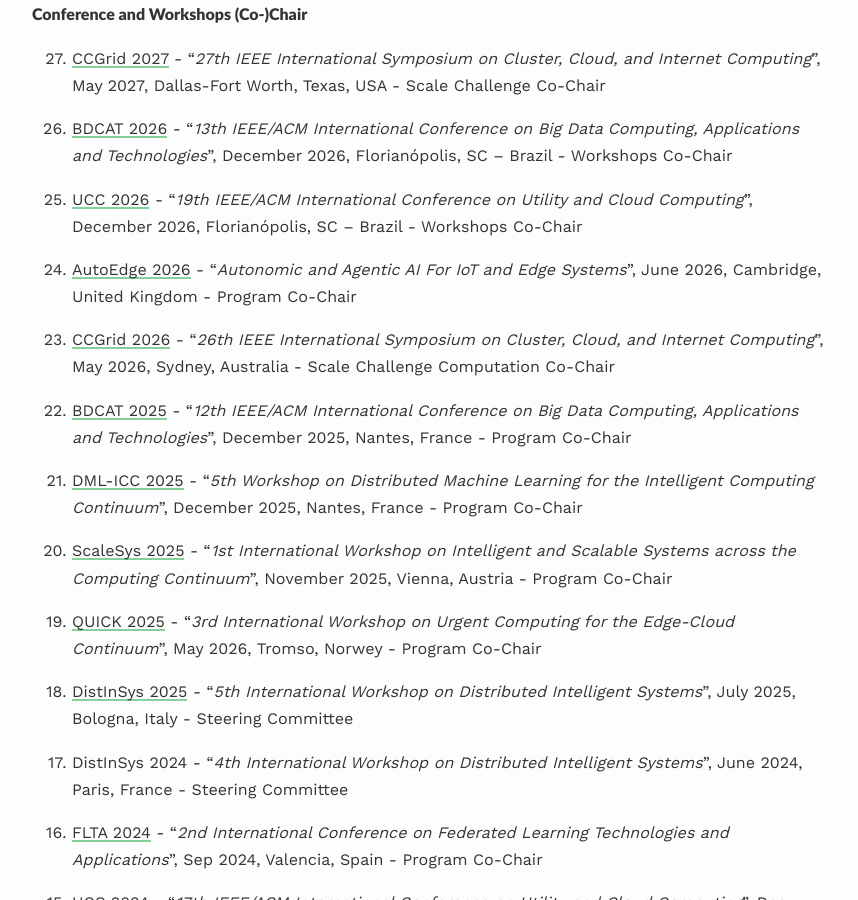
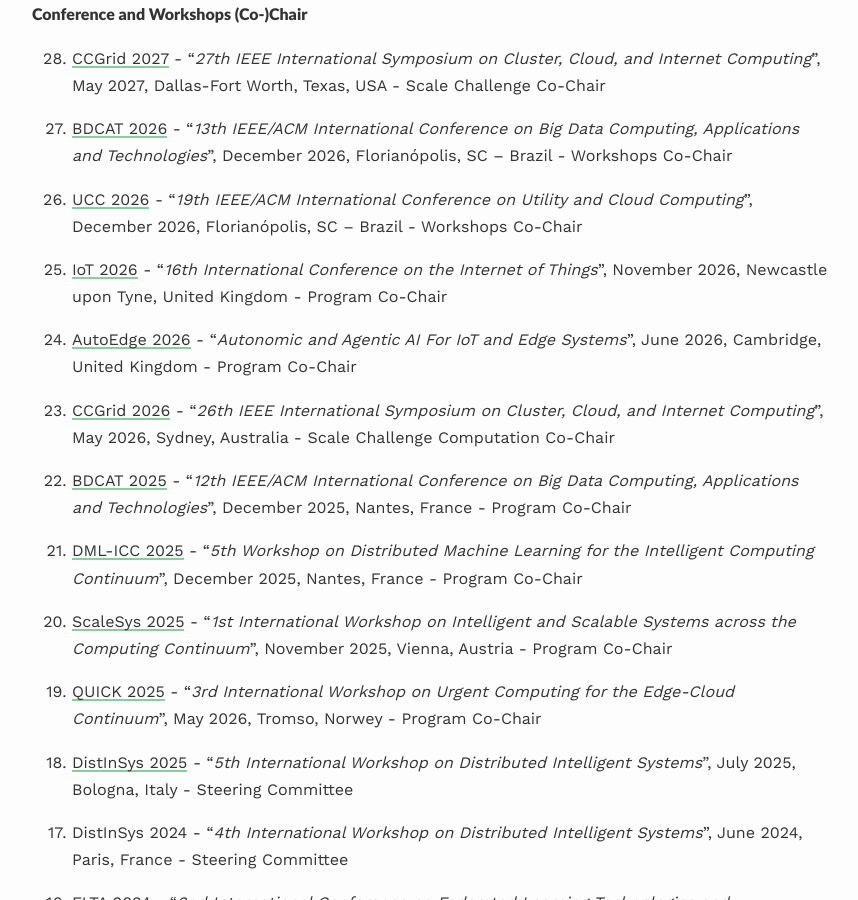
Before and after one commit to lcarnevale/lcarnevale.github.io, a Jekyll site: the page built from _pages/activities.md, in a window 1280 px wide and 900 px high, scrolled down 1139 px. Shown: the whole window, without its empty margins (208-1066 px from the left). Built offline with Jekyll 4.4.1, drawn with Linux system fonts in a browser that asks for light colours; nearby versions of some CDN libraries; some web fonts are replaced.

Commit message:
Add IoT 2026 program co-chairing

```diff
--- a/_pages/activities.md
+++ b/_pages/activities.md
@@ -46,6 +46,8 @@
 Big Data Computing, Applications and Technologies</i>", December 2026, Florianópolis, SC – Brazil - Workshops Co-Chair
 
 0. [UCC 2026](https://ucc2026.ufsc.br) - "<i>19th IEEE/ACM International Conference on Utility and Cloud Computing</i>", December 2026, Florianópolis, SC – Brazil - Workshops Co-Chair
+
+0. [IoT 2026](https://iot-conference.org/iot2026/) - "<i>16th International Conference on the Internet of Things</i>", November 2026, Newcastle upon Tyne, United Kingdom - Program Co-Chair
 
 0. [AutoEdge 2026](https://autoedge2026.github.io) - "<i>Autonomic and Agentic AI For IoT and Edge Systems</i>", June 2026, Cambridge, United Kingdom - Program Co-Chair
 
```
